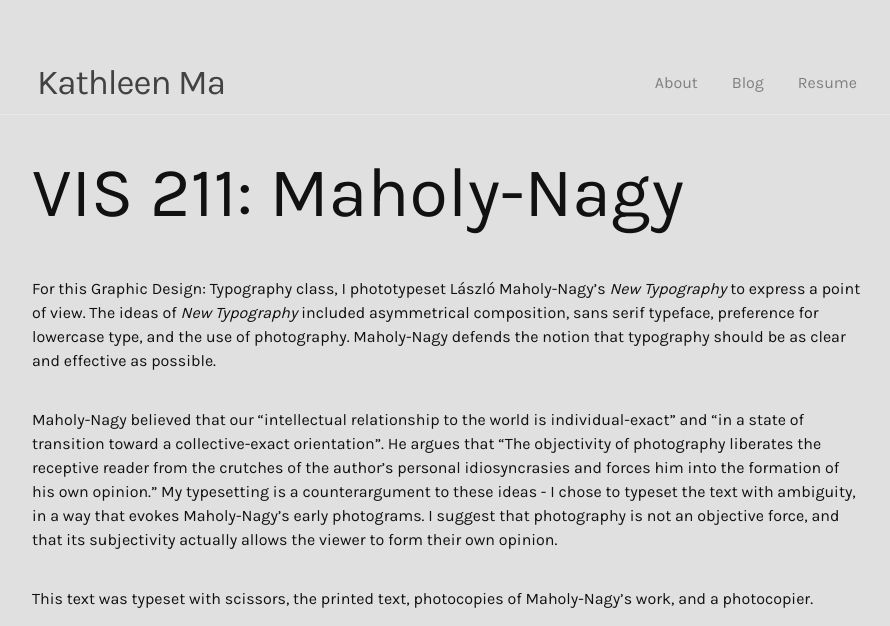
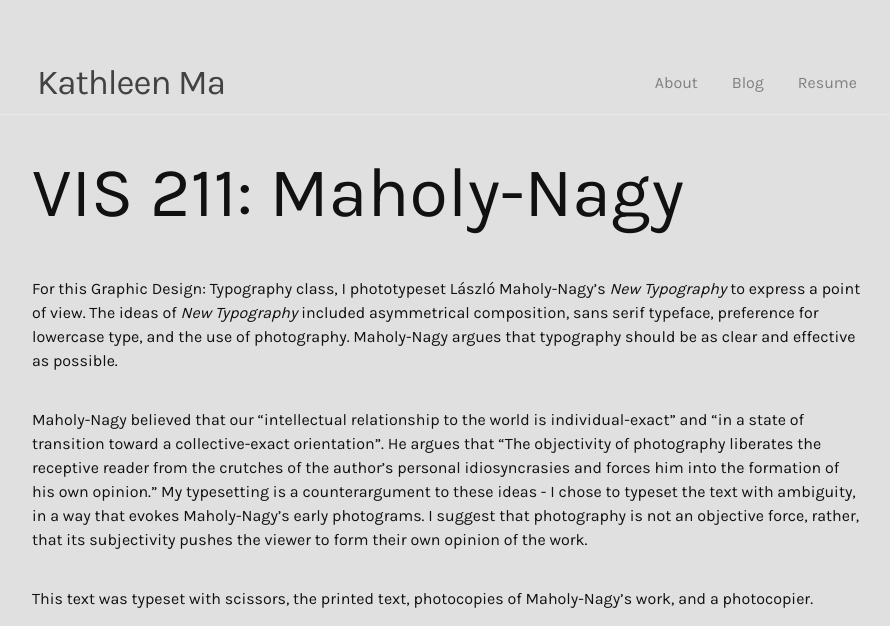
Before and after one commit to kathleenlma/kathleenlma.github.io, a Jekyll site: the page built from _projects/030maholy.md, in a window 1280 px wide, cut to the strip 0-626 px from the top of the page. Shown: the whole strip, without its empty margins (193-1083 px from the left). Built offline with Jekyll 4.4.1, drawn with Linux system fonts in a browser that asks for light colours.

Commit message:
updated site

```diff
--- a/_projects/030maholy.md
+++ b/_projects/030maholy.md
@@ -5,11 +5,11 @@ thumbnail_path: /img/tb/maholy.jpg
 info: "typography, art"
 ---
 
-For this Graphic Design: Typography class, I phototypeset László Maholy-Nagy's *New Typography* to express a point of view. The ideas of *New Typography* included asymmetrical composition, sans serif typeface, preference for lowercase type, and the use of photography. Maholy-Nagy defends the notion that typography should be as clear and effective as possible.
+For this Graphic Design: Typography class, I phototypeset László Maholy-Nagy's *New Typography* to express a point of view. The ideas of *New Typography* included asymmetrical composition, sans serif typeface, preference for lowercase type, and the use of photography. Maholy-Nagy argues that typography should be as clear and effective as possible.
 
 
 Maholy-Nagy believed that our "intellectual relationship to the world is individual-exact" and "in a state of transition toward a collective-exact orientation". He argues that "The objectivity of photography liberates the receptive reader from the crutches of the author’s
-personal idiosyncrasies and forces him into the formation of his own opinion." My typesetting is a counterargument to these ideas - I chose to typeset the text with ambiguity, in a way that evokes Maholy-Nagy's early photograms. I suggest that photography is not an objective force, and that its subjectivity actually allows the viewer to form their own opinion.
+personal idiosyncrasies and forces him into the formation of his own opinion." My typesetting is a counterargument to these ideas - I chose to typeset the text with ambiguity, in a way that evokes Maholy-Nagy's early photograms. I suggest that photography is not an objective force, rather, that its subjectivity pushes the viewer to form their own opinion of the work.
 
 This text was typeset with scissors, the printed text, photocopies of Maholy-Nagy's work, and a photocopier.
 
```
